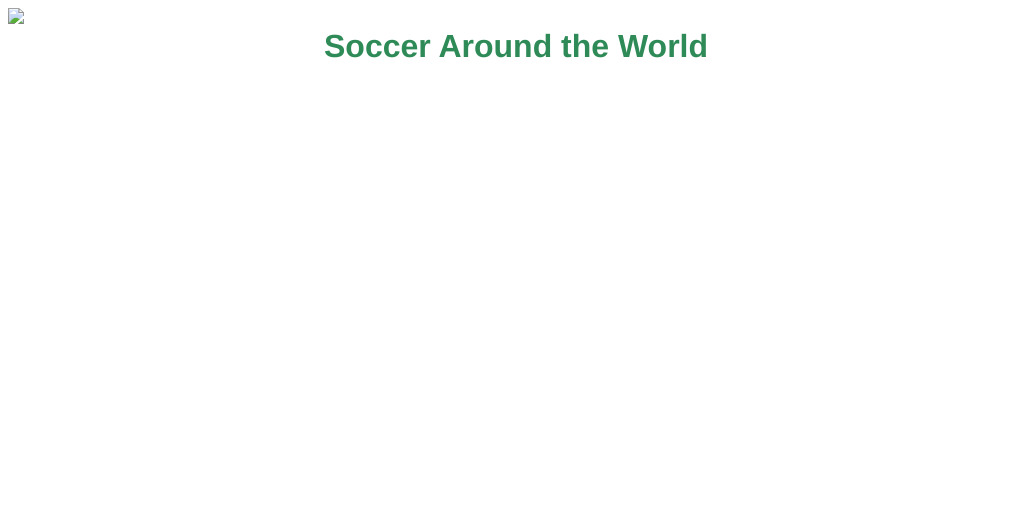
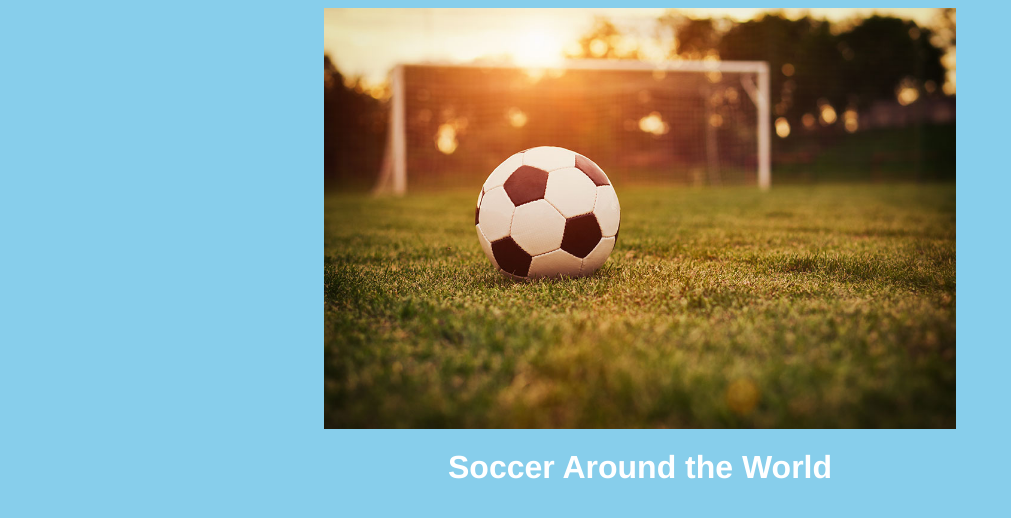
Before and after one commit to c28kk1/DevProject, a plain HTML site: page index.html in a window 1280 px wide. Shown: the whole page, without its empty margins (0-1011 px from the left). Drawn offline with Linux system fonts and the light colour scheme.

Commit message:
New header and img (not final)

```diff
--- a/Resources/CSS/index.css
+++ b/Resources/CSS/index.css
@@ -1,14 +1,14 @@
 * {
     font-family: Helvetica, Arial, sans-serif;
+    background-color: skyblue;
   }
 
 
   h1 {
-    color: SeaGreen;
+    color: white;
   }
 
 
-  p,
   li {
     font-size: 18px;
   }
@@ -19,6 +19,13 @@
   }
 
   #header_1{
-    margin: auto;
-    width: 50%;
+    text-align: center;
+    margin-top: 20px;
+
   }
+
+  #img_1 {
+    margin-left: auto;
+    margin-right: auto;
+    display: block;
+  }
--- a/index.html
+++ b/index.html
@@ -7,7 +7,7 @@
     <link rel="stylesheet" href="./Resources/CSS/index.css">
 </head>
 <body>
-    <img src=Ball_&_Goal.jpg>
+    <img id="img_1" src="Resources/Images/Ball_&_Goal.jpg" width="50%" height="50%">
     <h1 id=header_1>Soccer Around the World</h1>
 </body>
 </html>
```
